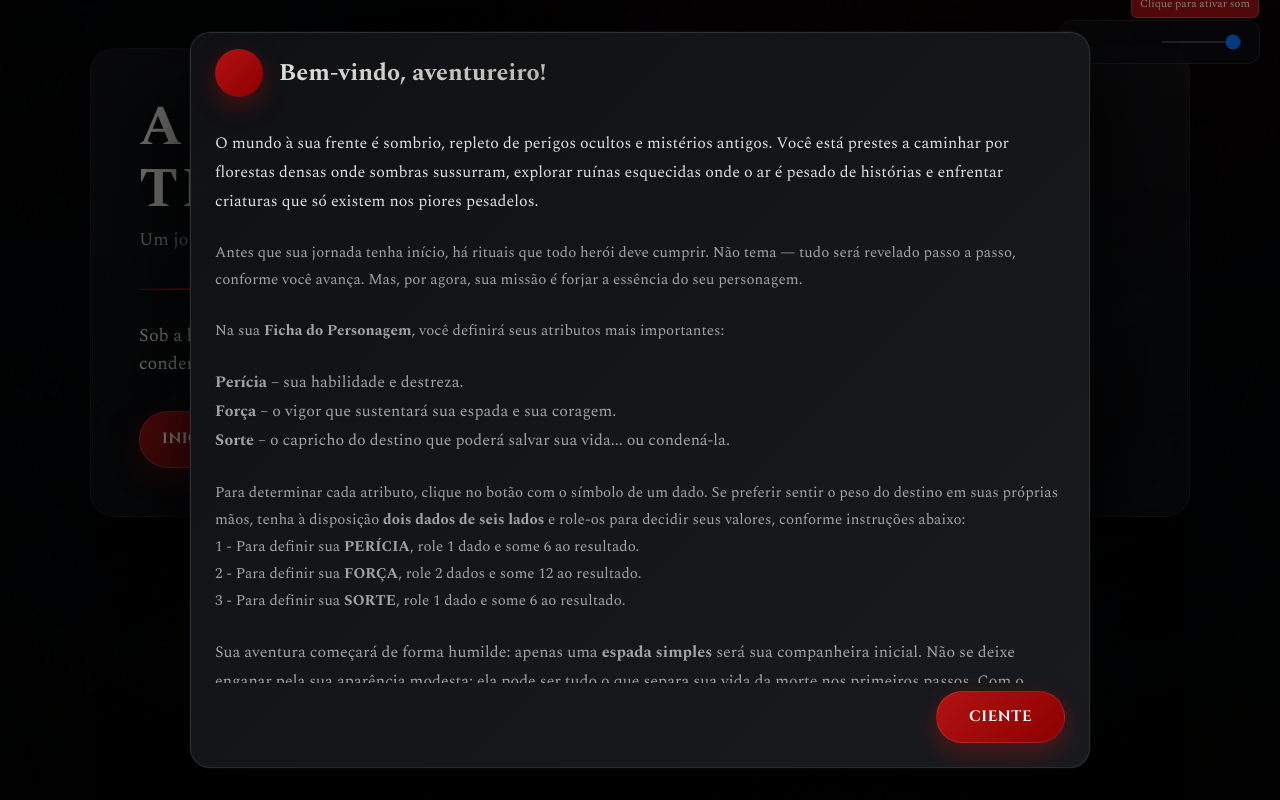
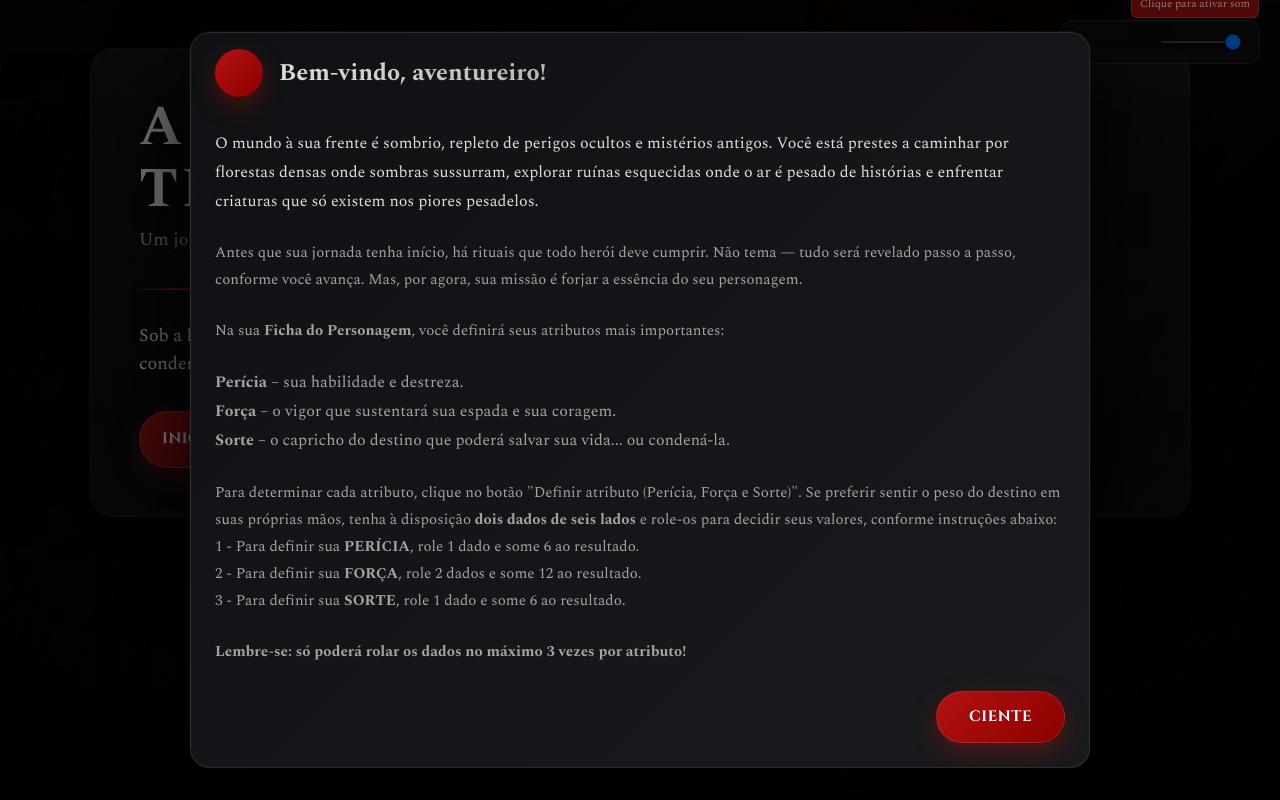
Before and after one commit to mpfarias/cavaleiros-das-trevas, a React (Vite) app: page / in a window 1280 px wide. Both pictures are taken after a click on the button "INICIAR AVENTURA". Built offline with nearby package versions, Linux system fonts and the light colour scheme; some icons are missing.

Commit message:
Ajustes na Ficha do Personagem

```diff
--- a/src/components/Home.tsx
+++ b/src/components/Home.tsx
@@ -237,11 +237,20 @@ const Home: React.FC<HomeProps> = ({ onStart }) => {
                 fontSize: '15px',
                 fontFamily: '"Spectral", serif',
               }}>
-                Para determinar cada atributo, clique no botão com o símbolo de um dado.
+                Para determinar cada atributo, clique no botão "Definir atributo (Perícia, Força e Sorte)".
                 Se preferir sentir o peso do destino em suas próprias mãos, tenha à disposição <b>dois dados de seis lados</b> e role-os para decidir seus valores, conforme instruções abaixo:<br />
                 1 - Para definir sua <b>PERÍCIA</b>, role 1 dado e some 6 ao resultado.<br />
                 2 - Para definir sua <b>FORÇA</b>, role 2 dados e some 12 ao resultado.<br />
                 3 - Para definir sua <b>SORTE</b>, role 1 dado e some 6 ao resultado.<br />
+                </Typography>
+              <Typography variant="body1" sx={{
+                mb: 3,
+                lineHeight: 1.8,
+                color: 'text.secondary',
+                fontSize: '15px',
+                fontFamily: '"Spectral", serif',
+              }}>
+                <b>Lembre-se: só poderá rolar os dados no máximo 3 vezes por atributo!</b>
               </Typography>
 
               <Typography variant="body1" sx={{
--- a/src/constants/character.ts
+++ b/src/constants/character.ts
@@ -5,10 +5,10 @@ export const ATTRIBUTE_LIMITS = {
 } as const;
 
 export const DICE_FORMULAS = {
-  pericia: { dice: '1d6', bonus: 6, text: '1 D6 + 6' },
-  forca: { dice: '2d6', bonus: 12, text: '2 D6 + 12' },
-  sorte: { dice: '1d6', bonus: 6, text: '1 D6 + 6' },
-  ouro: { dice: '2d6', bonus: 12, text: '2 D6 + 12' }
+  pericia: { dice: '1d6', bonus: 6, text: 'Definir perícia' },
+  forca: { dice: '2d6', bonus: 12, text: 'Definir força' },
+  sorte: { dice: '1d6', bonus: 6, text: 'Definir sorte' },
+  ouro: { dice: '2d6', bonus: 12, text: 'Gerar moedas de ouro' }
 } as const;
 
 export const NOTIFICATION_CONFIG = {
```
